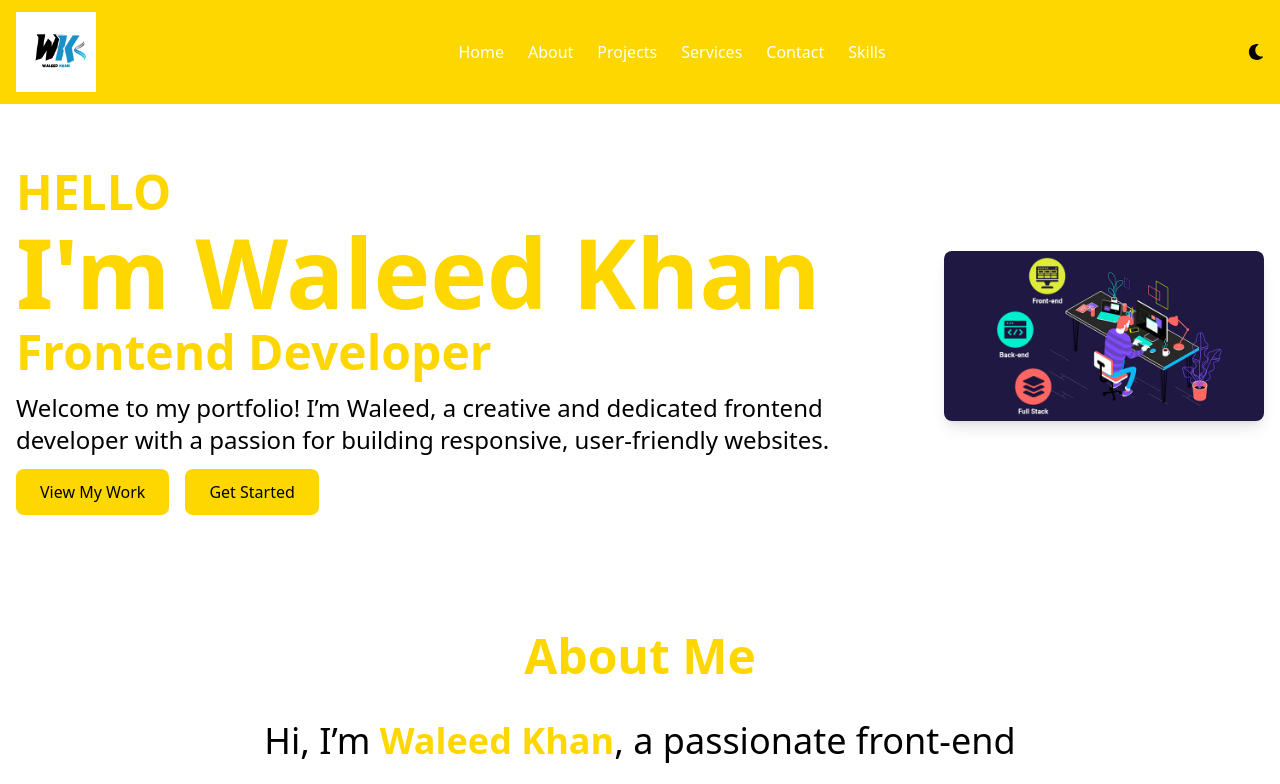
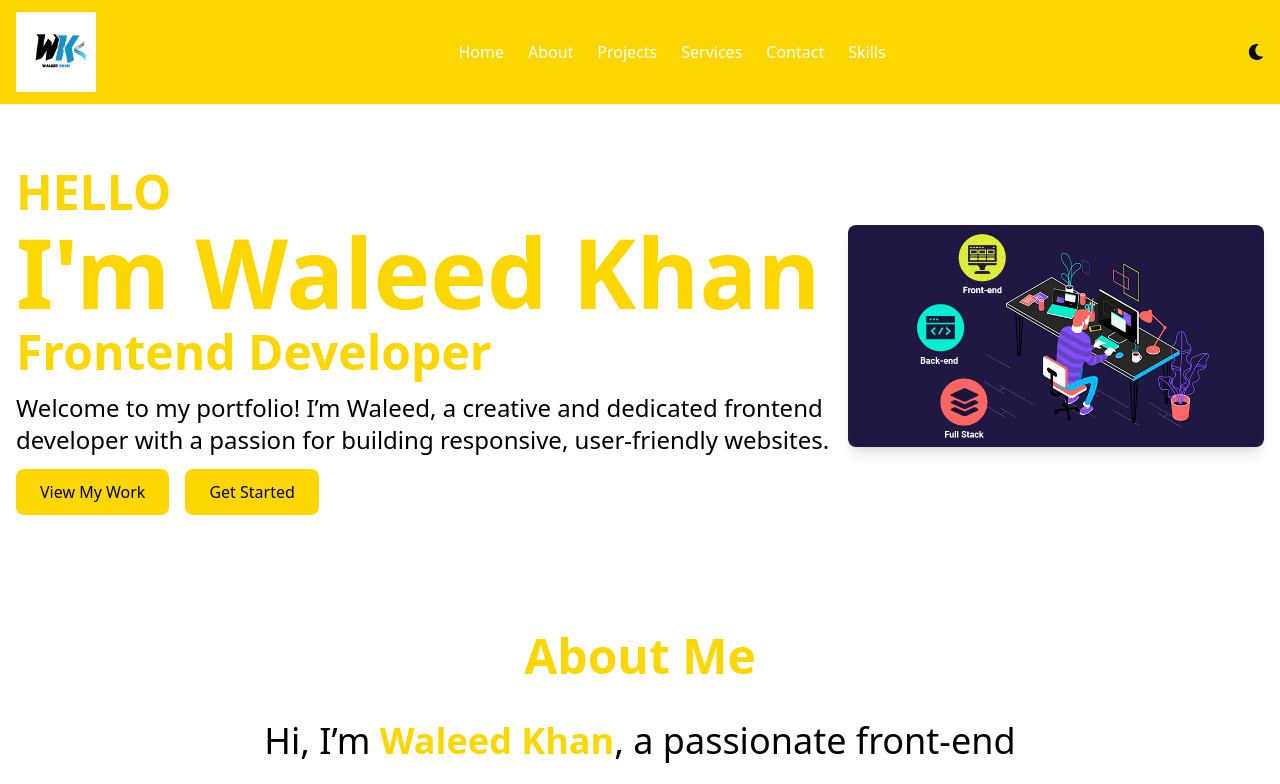
Before and after one commit to waleedkhan06/portfolio-website, a Next.js app: page / in a window 1280 px wide. Shown: the top 784 px of the page. Built offline with nearby package versions, Linux system fonts and the light colour scheme.

Commit message:
portfolio website update

```diff
--- a/app/components/Hero.tsx
+++ b/app/components/Hero.tsx
@@ -61,8 +61,8 @@ function Hero() {
           <Image
             src="/animated.gif"
             alt="Profile"
-            width={320}
-            height={240}
+            width={450}
+            height={280}
             className="object-cover shadow-lg rounded-lg"
           />
         </div>
```
